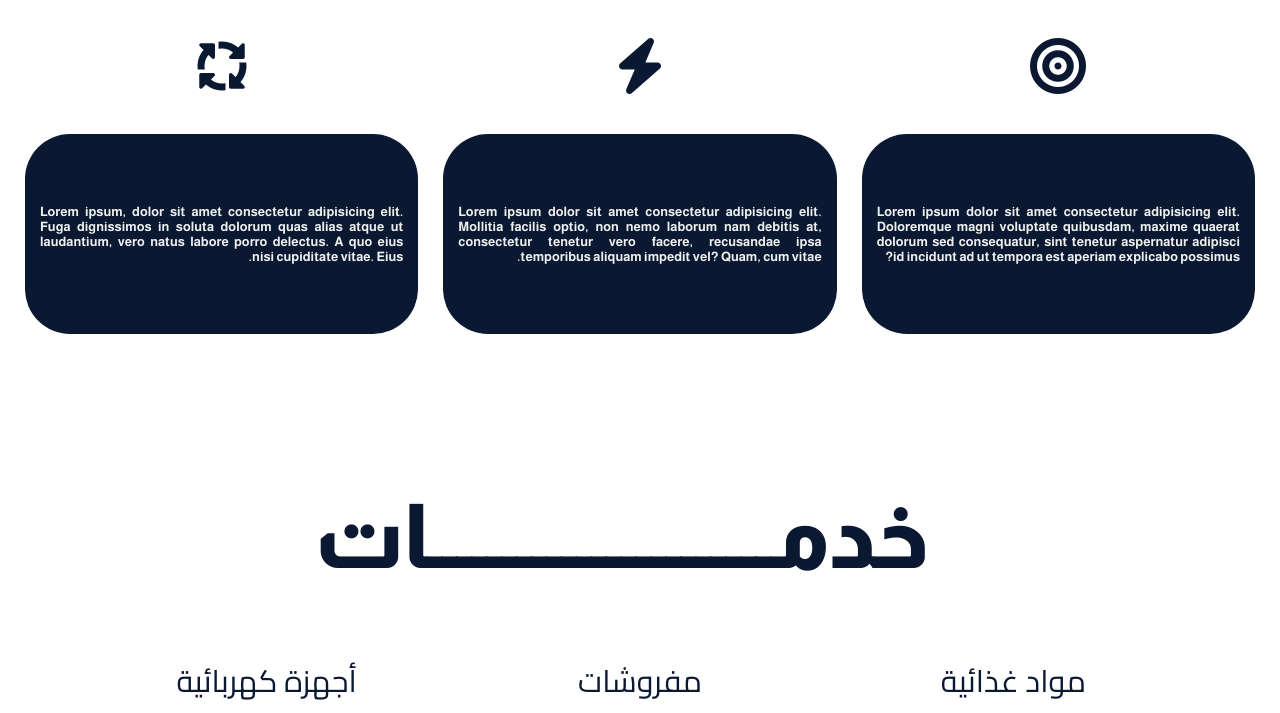
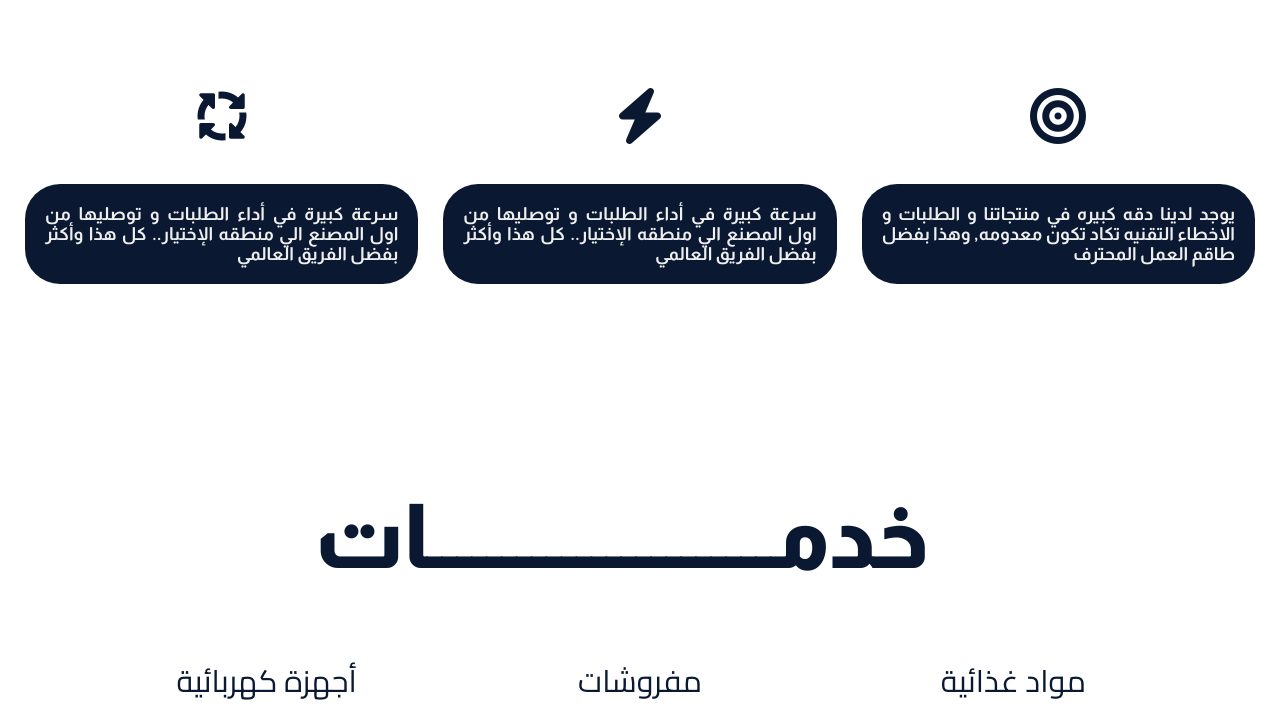
Before and after one commit to Mohamed-0Sabry/first-website, a plain HTML site: page index.html in a window 1280 px wide. Shown: the part 980-1693 px from the top of the page. Drawn offline with nearby package versions, Linux system fonts and the light colour scheme.

Commit message:
newUpdates on the Colors and themes

```diff
--- a/CSS/style.css
+++ b/CSS/style.css
@@ -20,7 +20,7 @@
   font-family: var(--second-font);
 }
 
-.lineabovenav {
+.footer {
   display: flex;
   background-color: var(--dark-blue);
   direction: ltr;
@@ -29,7 +29,7 @@
   align-items: center;
   padding: 10px 0 10px 25px;
 }
-.lineabovenav a {
+.footer a {
   display: flex;
   align-items: center;
   text-decoration: none;
@@ -41,11 +41,11 @@
   font-family: "Courier New", Courier, monospace;
 }
 
-.lineabovenav a i {
+.footer a i {
   margin-right: 5px;
 }
 
-.lineabovenav a:hover {
+.footer a:hover {
   transition: all 0.3s;
   color: var(--yellow);
 }
@@ -230,13 +230,13 @@ nav {
 
 .cover {
   font-weight: 600;
-  font-size: 13px;
-  padding: 15px;
+  font-size: 1.4vw;
+  padding: 20px;
   display: flex;
-  align-items: center;
-  height: 200px;
+  /* align-items: center; */
+  /* height: 160px; */
   background-color: var(--dark-blue);
-  border-radius: 45px;
+  border-radius: 35px;
   transition: 0.3s;
   color: var(--grey);
   text-align: justify;
--- a/index.html
+++ b/index.html
@@ -42,27 +42,22 @@
         <div class="l slide">
           <i class="fa-solid fa-bullseye"></i>
           <div class="left cover">
-            Lorem ipsum dolor sit amet consectetur adipisicing elit. Doloremque
-            magni voluptate quibusdam, maxime quaerat dolorum sed consequatur,
-            sint tenetur aspernatur adipisci id incidunt ad ut tempora est
-            aperiam explicabo possimus?
+            يوجد لدينا دقه كبيره في منتجاتنا و الطلبات و الاخطاء التقنيه تكاد
+            تكون معدومه, وهذا بفضل طاقم العمل المحترف
           </div>
         </div>
         <div class="c slide">
           <i class="fa-solid fa-bolt"></i>
           <div class="center cover">
-            Lorem ipsum dolor sit amet consectetur adipisicing elit. Mollitia
-            facilis optio, non nemo laborum nam debitis at, consectetur tenetur
-            vero facere, recusandae ipsa temporibus aliquam impedit vel? Quam,
-            cum vitae.
+            سرعة كبيرة في أداء الطلبات و توصليها من اول المصنع الي منطقه
+            الإختيار.. كل هذا وأكثر بفضل الفريق العالمي
           </div>
         </div>
         <div class="r slide">
           <i class="fa-solid fa-arrows-spin"></i>
           <div class="right cover">
-            Lorem ipsum, dolor sit amet consectetur adipisicing elit. Fuga
-            dignissimos in soluta dolorum quas alias atque ut laudantium, vero
-            natus labore porro delectus. A quo eius nisi cupiditate vitae. Eius.
+            سرعة كبيرة في أداء الطلبات و توصليها من اول المصنع الي منطقه
+            الإختيار.. كل هذا وأكثر بفضل الفريق العالمي
           </div>
         </div>
       </div>
@@ -104,7 +99,7 @@
           </p>
         </div>
       </div>
-      <footer class="lineabovenav">
+      <footer class="footer">
         <li>
           <a href="#">
             <i class="bx bx-envelope"></i>
```
